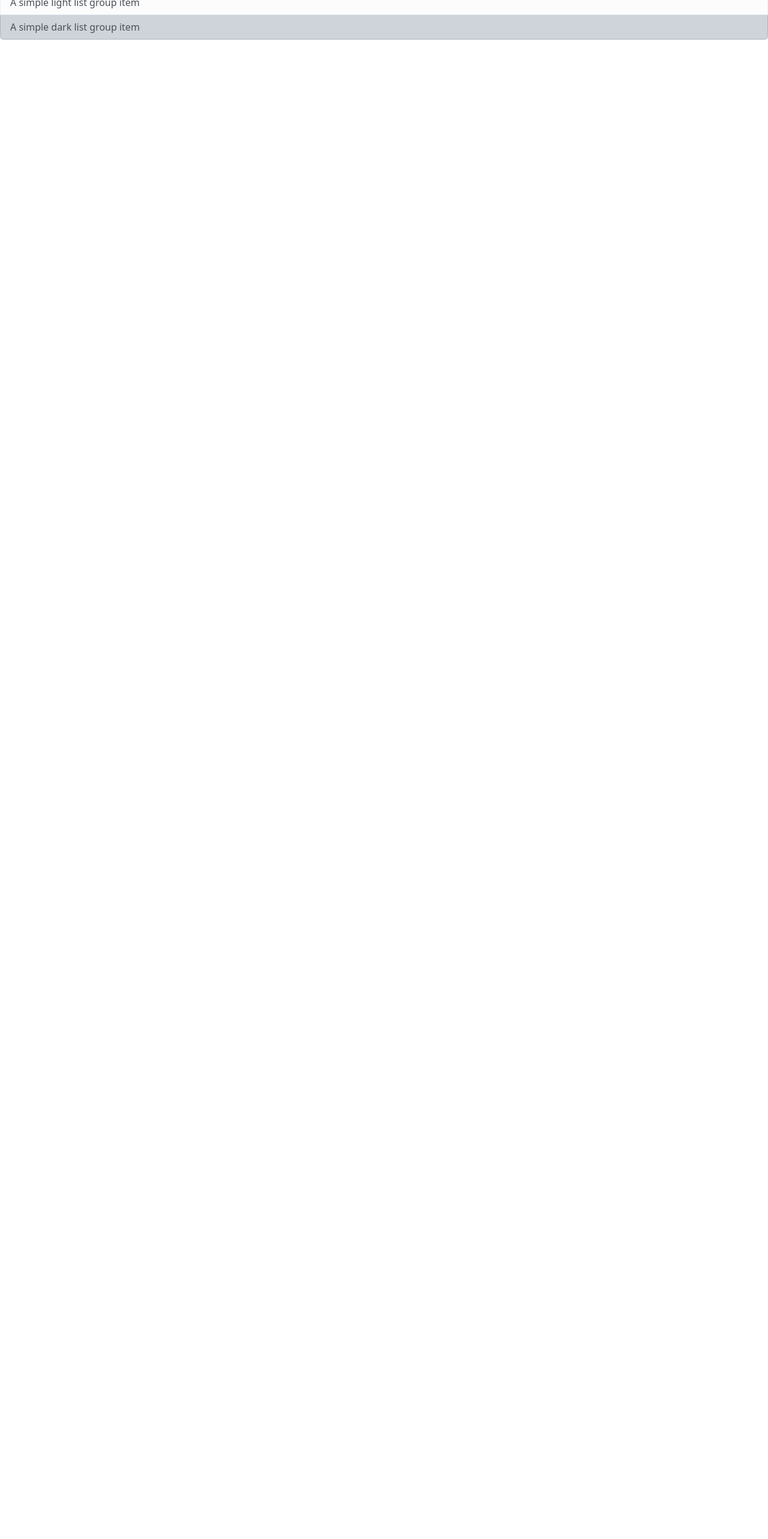
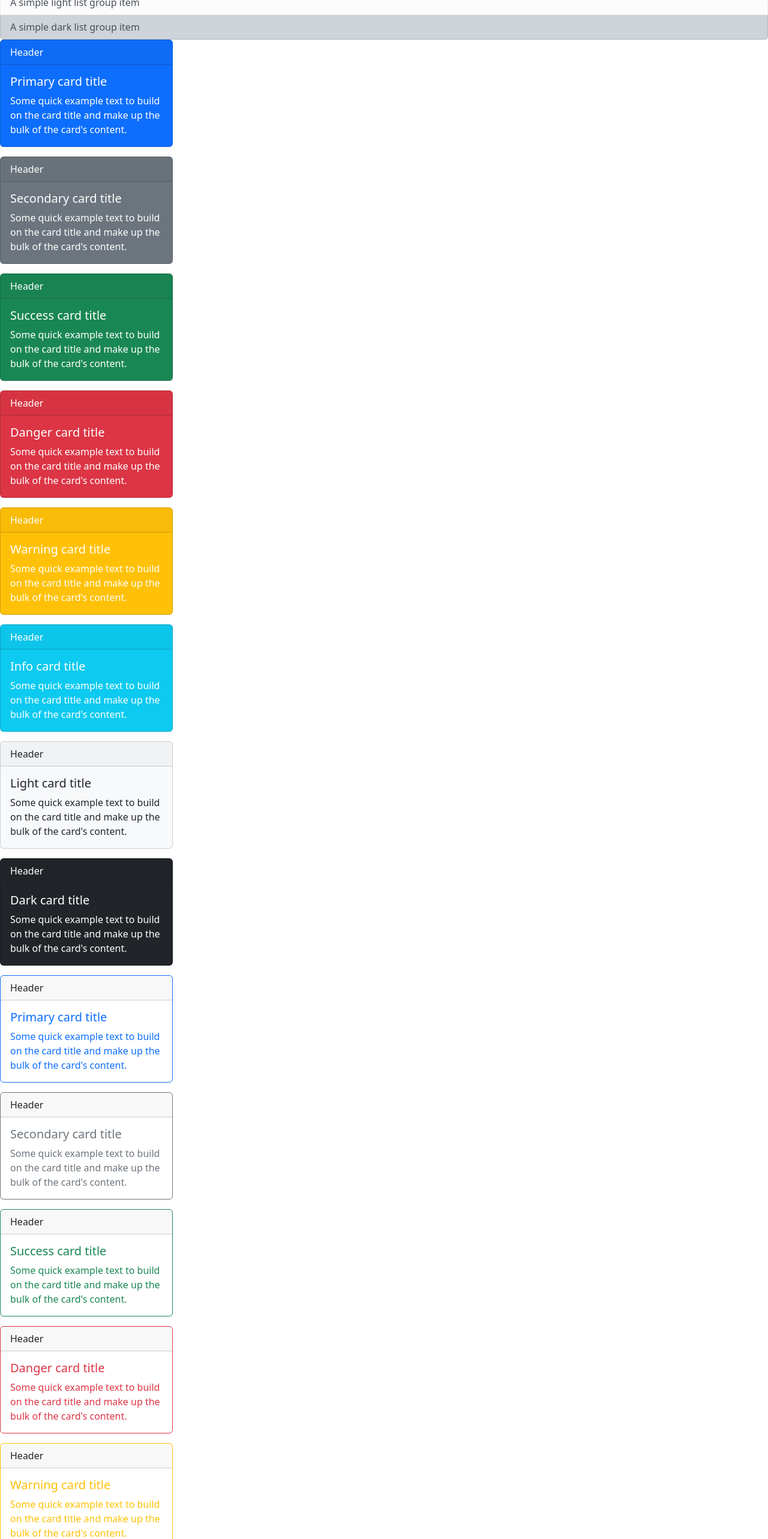
Before and after one commit to MaLopess/svelte-bootstrap, a SvelteKit app: page / in a window 1280 px wide. Shown: the part 2484-5050 px from the top of the page at 60% size. Before the commit the page ends 2550 px from the top, so only its background shows below. Built offline with nearby package versions, Linux system fonts and the light colour scheme.

Commit message:
New function

```diff
--- a/src/routes/+page.svelte
+++ b/src/routes/+page.svelte
@@ -5,6 +5,7 @@
   import Badge from './MyBadge.svelte';
   import Carousel from './MyCarousel.svelte';
   import ListGroup from './MyListGroup.svelte';
+  import Card from './MyCard.svelte';
    </script>
 
 <Header></Header>
@@ -80,3 +81,5 @@
 <Carousel></Carousel>
 
 <ListGroup></ListGroup>
+
+<Card></Card>
--- /dev/null
+++ b/src/routes/MyCard.svelte
@@ -0,0 +1,120 @@
+<script>
+  export let color;
+  export let outline;
+
+</script>
+
+<div class="card text-white bg-primary mb-3" style="max-width: 18rem;">
+    <div class="card-header">Header</div>
+    <div class="card-body">
+      <h5 class="card-title">Primary card title</h5>
+      <p class="card-text">Some quick example text to build on the card title and make up the bulk of the card's content.</p>
+    </div>
+  </div>
+  <div class="card text-white bg-secondary mb-3" style="max-width: 18rem;">
+    <div class="card-header">Header</div>
+    <div class="card-body">
+      <h5 class="card-title">Secondary card title</h5>
+      <p class="card-text">Some quick example text to build on the card title and make up the bulk of the card's content.</p>
+    </div>
+  </div>
+  <div class="card text-white bg-success mb-3" style="max-width: 18rem;">
+    <div class="card-header">Header</div>
+    <div class="card-body">
+      <h5 class="card-title">Success card title</h5>
+      <p class="card-text">Some quick example text to build on the card title and make up the bulk of the card's content.</p>
+    </div>
+  </div>
+  <div class="card text-white bg-danger mb-3" style="max-width: 18rem;">
+    <div class="card-header">Header</div>
+    <div class="card-body">
+      <h5 class="card-title">Danger card title</h5>
+      <p class="card-text">Some quick example text to build on the card title and make up the bulk of the card's content.</p>
+    </div>
+  </div>
+  <div class="card text-white bg-warning mb-3" style="max-width: 18rem;">
+    <div class="card-header">Header</div>
+    <div class="card-body">
+      <h5 class="card-title">Warning card title</h5>
+      <p class="card-text">Some quick example text to build on the card title and make up the bulk of the card's content.</p>
+    </div>
+  </div>
+  <div class="card text-white bg-info mb-3" style="max-width: 18rem;">
+    <div class="card-header">Header</div>
+    <div class="card-body">
+      <h5 class="card-title">Info card title</h5>
+      <p class="card-text">Some quick example text to build on the card title and make up the bulk of the card's content.</p>
+    </div>
+  </div>
+  <div class="card bg-light mb-3" style="max-width: 18rem;">
+    <div class="card-header">Header</div>
+    <div class="card-body">
+      <h5 class="card-title">Light card title</h5>
+      <p class="card-text">Some quick example text to build on the card title and make up the bulk of the card's content.</p>
+    </div>
+  </div>
+  <div class="card text-white bg-dark mb-3" style="max-width: 18rem;">
+    <div class="card-header">Header</div>
+    <div class="card-body">
+      <h5 class="card-title">Dark card title</h5>
+      <p class="card-text">Some quick example text to build on the card title and make up the bulk of the card's content.</p>
+    </div>
+  </div>
+
+
+  <div class="card border-primary mb-3" style="max-width: 18rem;">
+    <div class="card-header">Header</div>
+    <div class="card-body text-primary">
+      <h5 class="card-title">Primary card title</h5>
+      <p class="card-text">Some quick example text to build on the card title and make up the bulk of the card's content.</p>
+    </div>
+  </div>
+  <div class="card border-secondary mb-3" style="max-width: 18rem;">
+    <div class="card-header">Header</div>
+    <div class="card-body text-secondary">
+      <h5 class="card-title">Secondary card title</h5>
+      <p class="card-text">Some quick example text to build on the card title and make up the bulk of the card's content.</p>
+    </div>
+  </div>
+  <div class="card border-success mb-3" style="max-width: 18rem;">
+    <div class="card-header">Header</div>
+    <div class="card-body text-success">
+      <h5 class="card-title">Success card title</h5>
+      <p class="card-text">Some quick example text to build on the card title and make up the bulk of the card's content.</p>
+    </div>
+  </div>
+  <div class="card border-danger mb-3" style="max-width: 18rem;">
+    <div class="card-header">Header</div>
+    <div class="card-body text-danger">
+      <h5 class="card-title">Danger card title</h5>
+      <p class="card-text">Some quick example text to build on the card title and make up the bulk of the card's content.</p>
+    </div>
+  </div>
+  <div class="card border-warning mb-3" style="max-width: 18rem;">
+    <div class="card-header">Header</div>
+    <div class="card-body text-warning">
+      <h5 class="card-title">Warning card title</h5>
+      <p class="card-text">Some quick example text to build on the card title and make up the bulk of the card's content.</p>
+    </div>
+  </div>
+  <div class="card border-info mb-3" style="max-width: 18rem;">
+    <div class="card-header">Header</div>
+    <div class="card-body text-info">
+      <h5 class="card-title">Info card title</h5>
+      <p class="card-text">Some quick example text to build on the card title and make up the bulk of the card's content.</p>
+    </div>
+  </div>
+  <div class="card border-light mb-3" style="max-width: 18rem;">
+    <div class="card-header">Header</div>
+    <div class="card-body">
+      <h5 class="card-title">Light card title</h5>
+      <p class="card-text">Some quick example text to build on the card title and make up the bulk of the card's content.</p>
+    </div>
+  </div>
+  <div class="card border-dark mb-3" style="max-width: 18rem;">
+    <div class="card-header">Header</div>
+    <div class="card-body text-dark">
+      <h5 class="card-title">Dark card title</h5>
+      <p class="card-text">Some quick example text to build on the card title and make up the bulk of the card's content.</p>
+    </div>
+  </div>
```
